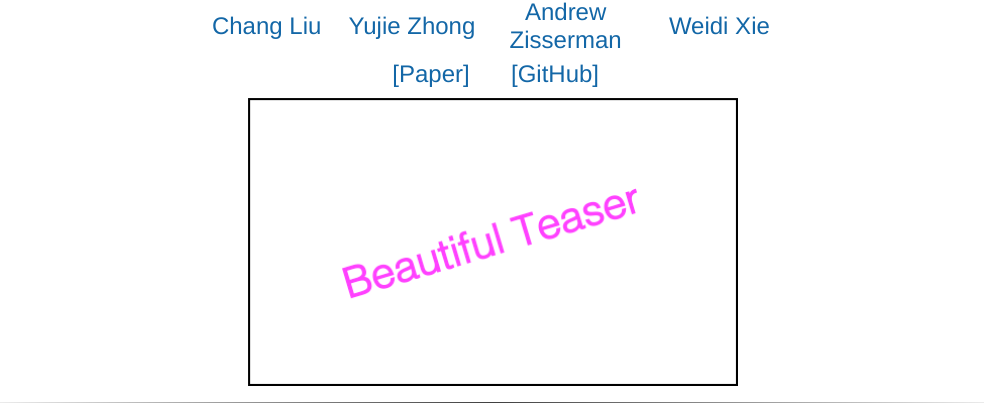
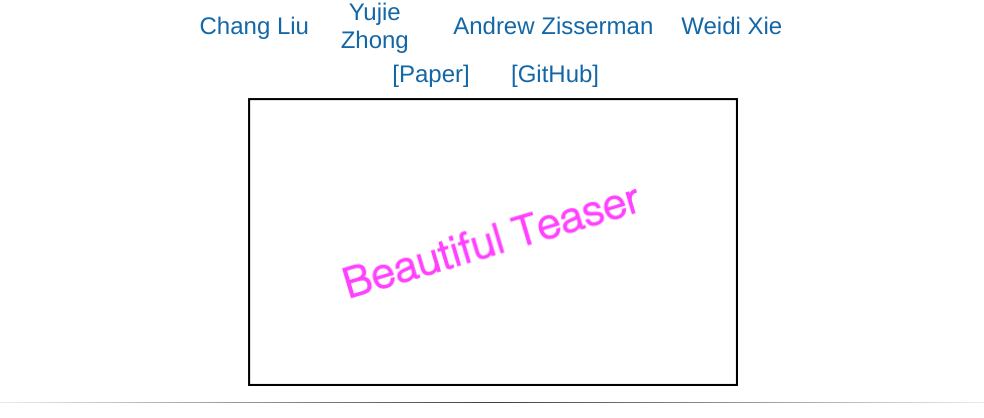
Before and after one commit to Verg-Avesta/CounTR_Webpage, a plain HTML site: page index.html in a window 1280 px wide. Shown: the part 76-494 px from the top of the page, without its empty margins (147-1131 px from the left). Drawn offline with Linux system fonts and the light colour scheme; a script that the page names is missing.

Commit message:
Update index.html

```diff
--- a/index.html
+++ b/index.html
@@ -152,7 +152,7 @@
 							<span style="font-size:24px"><a href="https://y-zhong.info/">Yujie Zhong</a></span>
 						</center>
 					</td>
-					<td align=center width=100px>
+					<td align=center width=200px>
 						<center>
 							<span style="font-size:24px"><a href="https://en.wikipedia.org/wiki/James_J._Gibson">Andrew Zisserman</a></span>
 						</center>
```
